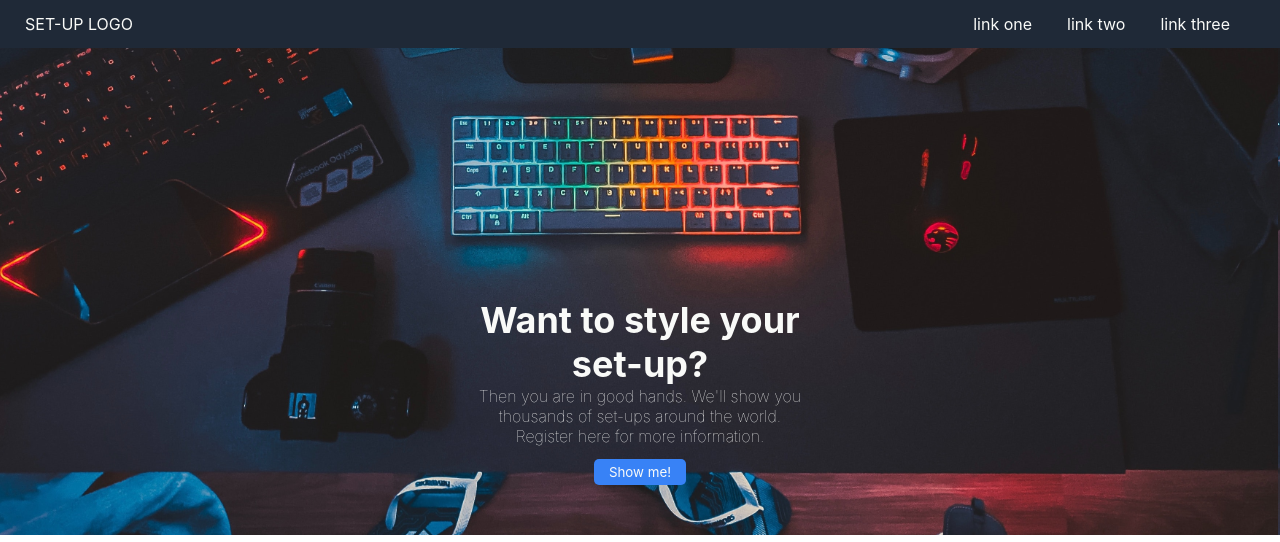
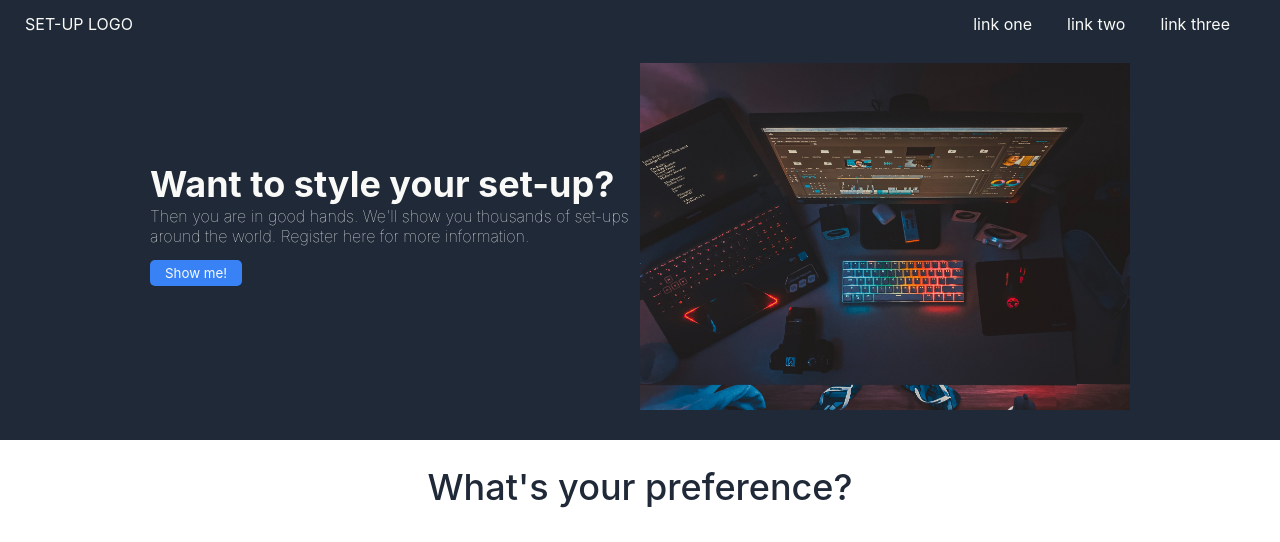
Before and after one commit to sxaliun/landing-page, a plain HTML site: page index.html in a window 1280 px wide. Shown: the top 542 px of the page. Drawn offline with Linux system fonts and the light colour scheme.

Commit message:
removed image from the main-section background to side image bcz its scale was shifting. better now!

```diff
--- a/index.html
+++ b/index.html
@@ -25,6 +25,7 @@
                 of set-ups around the world. Register here for more information.</p>
             <button class="top-button">Show me!</button>
         </div>
+        <img class="back" src="aa.jpg" alt="background">
     </div>
     <div class="second-section">
         <div class="title-two">What's your preference?</div>
--- a/style.css
+++ b/style.css
@@ -36,15 +36,16 @@ ul, a {
 .main-section {
     display: flex;
     flex: 1;
-    justify-content: center;
+    align-items: center;
+    justify-content: space-between;
     background-color: #1f2937;
     color: #f9faf8;
-    padding: 10px;
-    padding-top: 250px;
-    background-image: url("aa.jpg");
+    padding: 15px 150px;
+    /* background-image: url("aa.jpg");
     background-size: 110%;
-    background-position: -130px -500px;
+    background-position: -130px -500px; */
     font-size: 18px;
+
 }
 
 h1{
@@ -61,8 +62,13 @@ h1{
 }
 
 .awesome {
-    width: 18em;
-    text-align: center;
+    width: 50%;
+    text-align: left;
+}
+
+.back {
+    width: 50%;
+    justify-content: center;
 }
 
 p {
```
